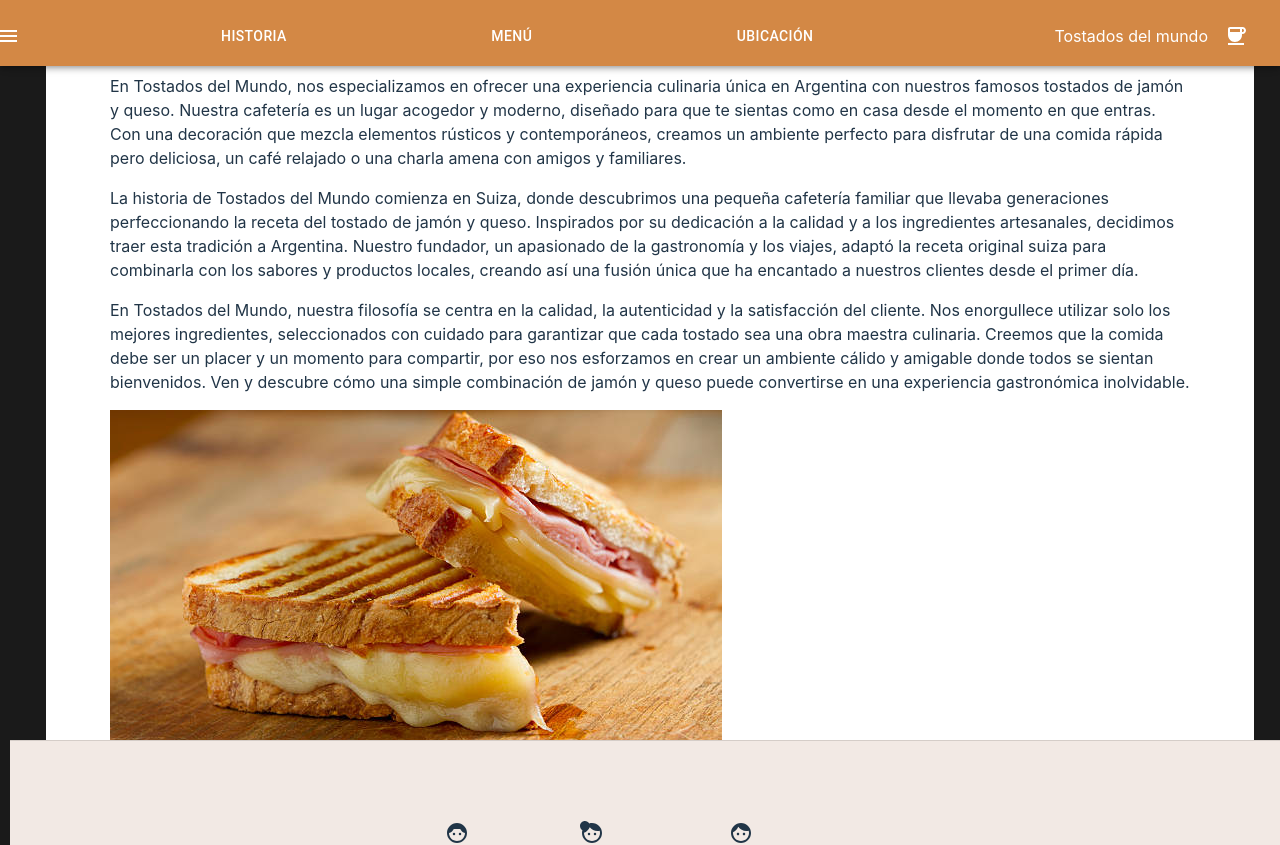
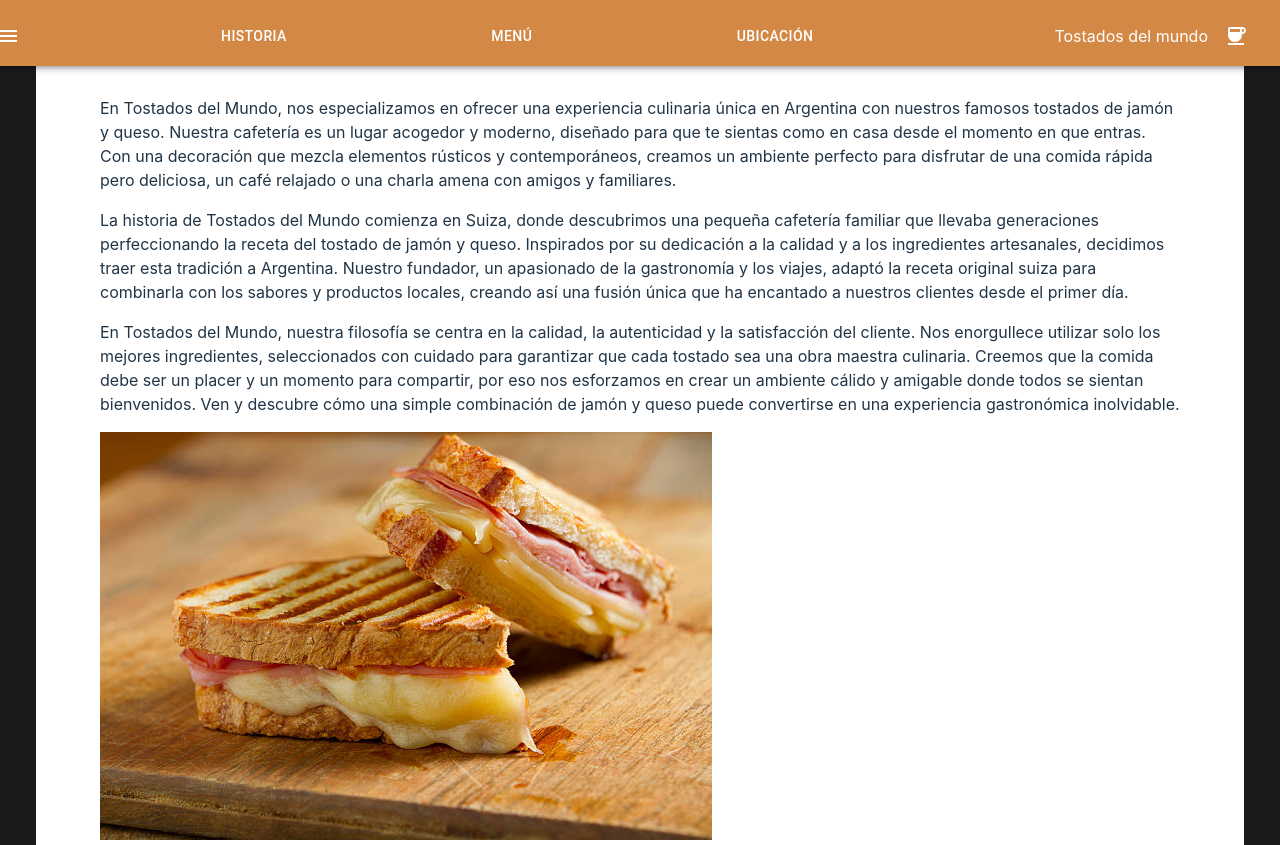
Before and after one commit to Cin-1/InterfacesDeUsuario, a React (Vite) app: page / in a window 1280 px wide. Shown: the top 845 px of the page. Built offline with nearby package versions, Linux system fonts and the light colour scheme.

Commit message:
fix footer

```diff
--- a/src/App.jsx
+++ b/src/App.jsx
@@ -1,7 +1,8 @@
+import { Layout } from "./components/layout";
 import { Footer } from "./components/footer";
 import { Galery } from "./components/galery";
 import { HeroBanner } from "./components/heroBanner";
-import { PageContainer } from "./components/layout";
+import { PageContainer } from "./components/container";
 import { Map } from "./components/map";
 import { NavBar } from "./components/navBar";
 import { Schedule } from "./components/schedule";
@@ -9,6 +10,7 @@ import { Schedule } from "./components/schedule";
 function App() {
   return (
     <>
+      <Layout>
         <NavBar />
         <PageContainer>
           <HeroBanner />
@@ -17,6 +19,7 @@ function App() {
           <Map />
         </PageContainer>
         <Footer />
+      </Layout>
     </>
   );
 }
--- /dev/null
+++ b/src/components/container.tsx
@@ -0,0 +1,29 @@
+"use client";
+
+import { Box } from "@mui/material";
+import React from "react";
+
+interface PageContainerProps {
+  children: React.ReactNode;
+}
+
+export const PageContainer = ({ children }: PageContainerProps) => {
+  return (
+    <Box
+      sx={{
+        py: 10,
+        position: "relative",
+        maxWidth: "1080px",
+        display: "flex",
+        flexDirection: "column",
+        margin: "0 auto",
+        px: { xs: 4, sm: 8 },
+        gap: 4,
+        overflow: { md: "hidden", lg: "visible" },
+        bgcolor: "background.default",
+      }}
+    >
+      {children}
+    </Box>
+  );
+};
--- a/src/components/footer/index.jsx
+++ b/src/components/footer/index.jsx
@@ -7,7 +7,7 @@ export const Footer = () => {
   return (
     <>
       <Box
-        mt={6}
+        pt={6}
         position="absolute"
         bottom={0}
         width={"100%"}
@@ -93,8 +93,7 @@ export const Footer = () => {
               }}
             >
               © {new Date().getFullYear()}
-              <Box sx={{ display: "flex", gap: "0.25rem" }}></Box>
-            </Box>
+              <Box sx={{ display: "flex", gap: "0.25rem" }}>
                 <Typography
                   variant="caption"
                   color="textSecondary"
@@ -107,6 +106,8 @@ export const Footer = () => {
               </Box>
             </Box>
           </Box>
+        </Box>
+      </Box>
     </>
   );
 };
--- a/src/components/layout.tsx
+++ b/src/components/layout.tsx
@@ -7,20 +7,16 @@ interface PageContainerProps {
   children: React.ReactNode;
 }
 
-export const PageContainer = ({ children }: PageContainerProps) => {
+export const Layout = ({ children }: PageContainerProps) => {
   return (
     <Box
       sx={{
         position: "relative",
-        maxWidth: "1080px",
-        display: "flex",
-        flexDirection: "column",
-        margin: "0 auto",
-        px: { xs: 4, sm: 8 },
-        pt: 6,
-        gap: 4,
-        overflow: { md: "hidden", lg: "visible" },
-        bgcolor: "background.default",
+        width: "100%",
+        minWidth: "1100px",
+        minHeight: "100%",
+        margin: "0",
+        padding: "0",
       }}
     >
       {children}
--- a/src/index.css
+++ b/src/index.css
@@ -27,7 +27,6 @@ body {
   height: 100%;
   margin: 0;
   background-color: #1a1a1a;
-  padding: 10px 10px 60px 10px;
 }
 
 h1 {
```
Lines whose indentation alone changed are shown as unchanged.
